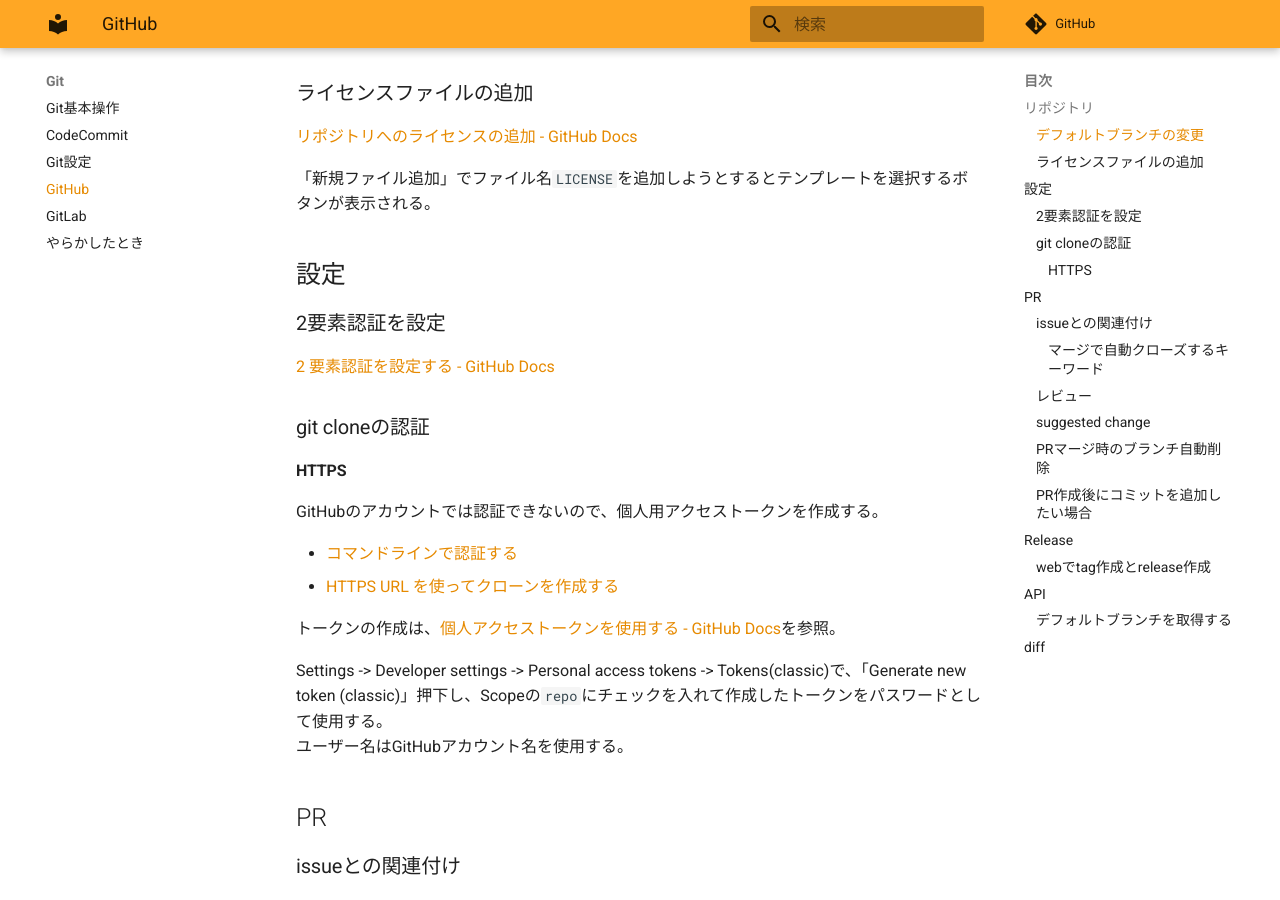
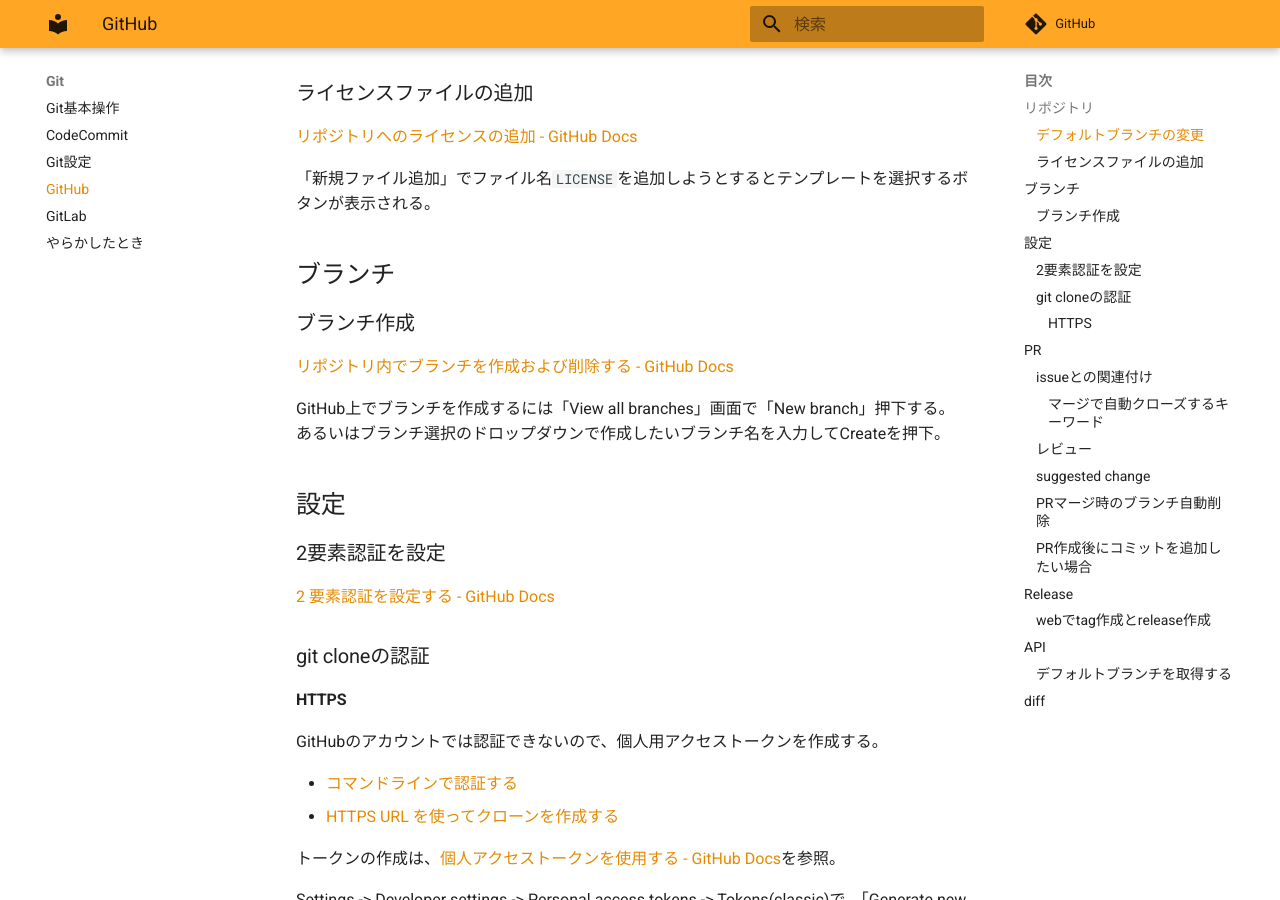
Before and after one commit to zaki-lknr/docs, an MkDocs documentation site: the page built from docs/Git/github.md, in a window 1280 px wide and 900 px high, scrolled down 304 px. Built offline with MkDocs 1.6.1 and Material for MkDocs 9.7.7, drawn with Linux system fonts in a browser that asks for light colours; comment, search, counter and statistics services are not loaded.

Commit message:
add: git/github: ブランチ作成

```diff
--- a/docs/Git/github.md
+++ b/docs/Git/github.md
@@ -11,6 +11,15 @@
 [リポジトリへのライセンスの追加 - GitHub Docs](https://docs.github.com/ja/communities/setting-up-your-project-for-healthy-contributions/adding-a-license-to-a-repository)
 
 「新規ファイル追加」でファイル名`LICENSE`を追加しようとするとテンプレートを選択するボタンが表示される。
+
+## ブランチ
+
+### ブランチ作成
+
+[リポジトリ内でブランチを作成および削除する - GitHub Docs](https://docs.github.com/ja/pull-requests/collaborating-with-pull-requests/proposing-changes-to-your-work-with-pull-requests/creating-and-deleting-branches-within-your-repository)
+
+GitHub上でブランチを作成するには「View all branches」画面で「New branch」押下する。
+あるいはブランチ選択のドロップダウンで作成したいブランチ名を入力してCreateを押下。
 
 ## 設定
 
```
